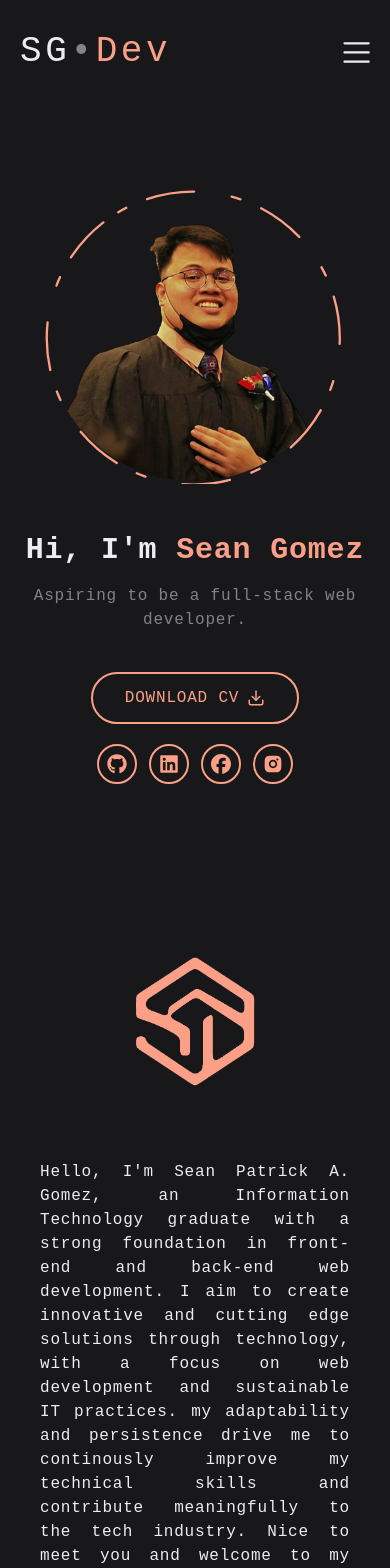
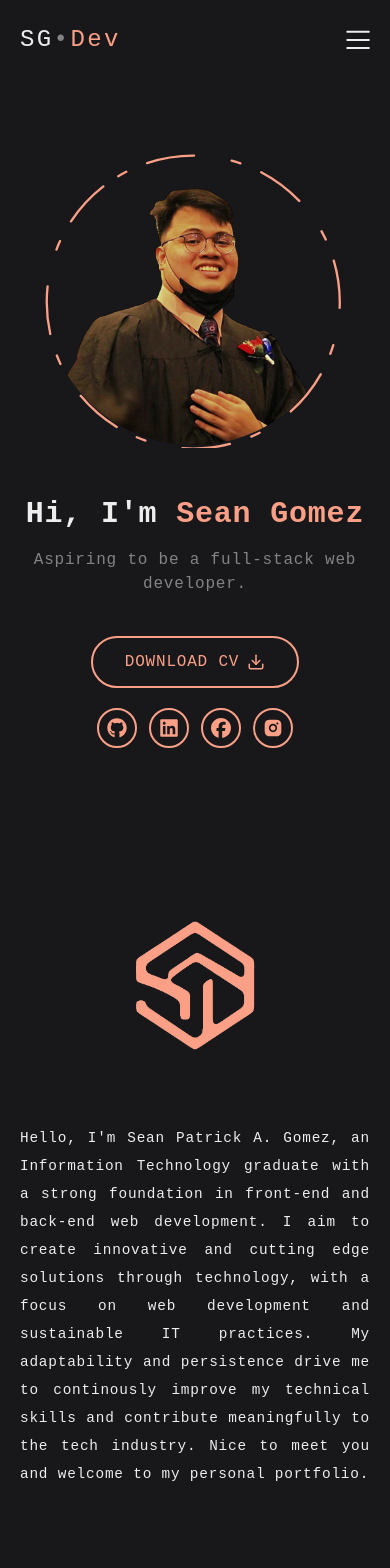
Before and after one commit to SeanGmz/seanportfolio, a Next.js app in the folder my-portfolio/: page / in a window 390 px wide. Shown: the top 1568 px of the page. Built offline with nearby package versions, Linux system fonts and the light colour scheme.

Commit message:
fixed typography for all the sections and adjusted mobile view margins and icon sizes

```diff
--- a/my-portfolio/app/sections/background.tsx
+++ b/my-portfolio/app/sections/background.tsx
@@ -37,16 +37,16 @@ const Background = () => {
     return (
       <div
         id="background"
-        className="flex flex-col pt-32 text-center lg:text-start lg:h-[80%]"
+        className="flex flex-col pt-32 text-center lg:text-start lg:h-[80%] xl:mx-0 mx-5 xl:px-32"
       >
-        <div className="xl:px-32 md:px-14 md:mx-3 lg:px-20 pb-10">
+        <div className="pb-10">
           <h1 className="xl:text-4xl sm:text-4xl text-2xl text-center lg:text-start">
             My <span className="text-accent"> Education </span>
           </h1>
         </div>
-        <div className="flex flex-col lg:flex-row justify-between md:px-14 xl:px-32 lg:px-20 md:mx-3 px-0 mx-5">
-          <div className="lg:w-4/12 xl:mb-0 mb-10 md:text-base text-sm md:mr-5 text-center lg:text-start text-fore/70">
-            <p>
+        <div className="flex flex-col lg:flex-row justify-between px-0">
+          <div className="lg:w-4/12 lg:mb-0 mb-10 md:text-base text-sm md:mr-5 text-center lg:text-start">
+            <p className="leading-7 text-fore">
               Throughout my academic journey, I have developed a strong
               foundation in technology, programming, and system design,
               complemented by practical experience in projects that address
@@ -54,7 +54,7 @@ const Background = () => {
             </p>
           </div>
           <ScrollArea className="lg:pr-4 lg:w-8/12 group">
-            <div className="grid grid-cols-1 xl:grid-cols-2 gap-5 lg:max-h-[285px] pt-1">
+            <div className="grid grid-cols-1 xl:grid-cols-2 gap-5 pt-1 lg:max-h-[290px]">
               {education.map((ed, index) => (
                 <div
                   className="bg-secondary rounded-xl xl:rounded-xl  text-xs h-[180px] md:h-[130px] flex flex-col justify-center items-center lg:items-start px-6 leading-5 transition ease-in-out hover:-translate-y-1 duration-300 hover:bg-fore/10"
@@ -86,15 +86,15 @@ const Background = () => {
 
   const WorkBg = () => {
     return (
-      <div className="flex flex-col py-28 justify-center text-center lg:text-start lg:h-[80%]">
-        <div className="xl:px-32 md:px-14 md:mx-3 lg:px-20 pb-10">
+      <div className="flex flex-col py-28 justify-center text-center lg:text-start lg:h-[80%] xl:mx-0 mx-5 xl:px-32">
+        <div className="md:mx-0 pb-10">
           <h1 className="xl:text-4xl sm:text-4xl text-2xl text-center lg:text-start">
             My <span className="text-accent"> Experience </span>
           </h1>
         </div>
-        <div className="flex flex-col lg:flex-row justify-between md:px-14 xl:px-32 md:mx-3 lg:px-20 px-0 mx-5">
-          <div className="lg:w-4/12 xl:mb-0 mb-10 md:text-base text-sm md:mr-5 text-center lg:text-start text-fore/70">
-            <p>
+        <div className="flex flex-col lg:flex-row justify-between md:mx-0 px-0">
+          <div className="lg:w-4/12 lg:mb-0 mb-10 md:text-base text-sm md:mr-5 text-center lg:text-start text-fore">
+            <p className="leading-7">
               Utilizing my sets of technical and skills and knowledge in
               practical settings. I have engaged in projects and
               responsibilities, building a strong professional foundation in the
--- a/my-portfolio/app/sections/contact.tsx
+++ b/my-portfolio/app/sections/contact.tsx
@@ -26,10 +26,10 @@ const contact = () => {
 
   return (
     <div id="contact" className="mx-auto">
-      <div className="flex flex-col lg:flex-row gap-[30px] justify-center items-center md:px-32 my-36">
+      <div className="flex flex-col lg:flex-row gap-[30px] justify-around items-center md:px-32 my-36 ">
         <div className="xl:h-[550px] flex flex-col justify-center items-center lg:w-5/12 backdrop-blur-2xl rounded-xl bg-opacity-50 z-10">
           <h3 className=" px-3 text-2xl w-full text-accent pt-10"> Have something in mind? </h3>
-          <p className=" px-3 mt-5 mb-7 text-sm md:text-base">
+          <p className=" px-3 mt-5 mb-7 text-sm md:text-base text-fore !leading-7">
             Feel free to reach out if you have feedback,
             inquiries, or just want to say hello. Together, we can create
             something impactful and innovative. Your thoughts and ideas are
@@ -52,7 +52,7 @@ const contact = () => {
             })}
           </ul>
         </div>
-        <div className="xl:h-full w-full px-5 lg:px-0 lg:w-6/12">
+        <div className="xl:h-full w-full px-10 lg:px-0 lg:w-6/12">
           <ContactForm />
         </div>
       </div>
--- a/my-portfolio/app/sections/geninfo.tsx
+++ b/my-portfolio/app/sections/geninfo.tsx
@@ -99,13 +99,13 @@ const BriefInfo = () => {
           />
         </div>
       </div>
-      <div className="w-full px-10 xl:px-20 text-justify xl:text-left lg:text-base py-10 xl:py-0">
-        <p>
+      <div className="w-full px-5 md:px-10 xl:px-20 text-justify md:text-base text-[0.90rem] py-10 xl:py-0">
+        <p className="leading-7">
           Hello, I'm Sean Patrick A. Gomez, an Information Technology graduate
           with a strong foundation in front-end and back-end web development. I
           aim to create innovative and cutting edge solutions through
           technology, with a focus on web development and sustainable IT
-          practices. my adaptability and persistence drive me to continously
+          practices. My adaptability and persistence drive me to continously
           improve my technical skills and contribute meaningfully to the tech
           industry. Nice to meet you and welcome to my personal portfolio.
         </p>
--- a/my-portfolio/app/sections/projects.tsx
+++ b/my-portfolio/app/sections/projects.tsx
@@ -78,7 +78,7 @@ const Projects = () => {
               <span className="text-xs md:text-sm text-fore py-2 italic">
                 {work.type}
               </span>
-              <p className="text-xs md:text-sm text-fore/70 py-3">
+              <p className="text-xs md:text-sm text-fore/70 py-3 !leading-6">
                 {work.description}
               </p>
 
--- a/my-portfolio/components/elements/experience.tsx
+++ b/my-portfolio/components/elements/experience.tsx
@@ -46,7 +46,7 @@ export const WorkExperience = () => {
           <div
             className={`${
               clickedIndex === null
-                ? "grid grid-cols-1 xl:grid-cols-2 gap-5 md:max-h-[290px] "
+                ? "grid grid-cols-1 xl:grid-cols-2 gap-5 lg:max-h-[290px] "
                 : "grid-cols-1 md:h-auto"
             } pt-1`}
           >
--- a/my-portfolio/components/navigation/nav.tsx
+++ b/my-portfolio/components/navigation/nav.tsx
@@ -38,7 +38,7 @@ const Navbar = () => {
     return (
       <Sheet open={isOpen} onOpenChange={ setIsOpen }>
         <SheetTrigger className="flex justify-center items-center">
-          <SlMenu className=" text-[27px]" />
+          <SlMenu className="text-2xl sm:text-3xl md:text-4xl" />
         </SheetTrigger>
         <SheetTitle className="hidden">Quick Navigation</SheetTitle>
         <SheetDescription className="hidden">Click on the links to navigate</SheetDescription>
@@ -68,10 +68,10 @@ const Navbar = () => {
   };
 
   return (
-    <div className="text-fore py-8  xl:px-36 lg:px-30 md:px-20 px-5">
+    <div className="text-fore py-3 mt-3 md:py-8 md:mt-0  xl:px-36 lg:px-30 md:px-20 px-5">
       <div className="mx-auto flex justify-between items-center">
         <Link href="/">
-          <h1 className="text-4xl tracking-widest"> SG<span className="text-[#ededed]/50">&bull;</span><span className="text-accent">Dev</span></h1>
+          <h1 className="text-2xl sm:text-3xl md:text-4xl tracking-widest"> SG<span className="text-[#ededed]/50">&bull;</span><span className="text-accent">Dev</span></h1>
         </Link>
 
         <div className="hidden lg:flex items-center gap-5 text-sm">
--- a/my-portfolio/components/ui/sheet.tsx
+++ b/my-portfolio/components/ui/sheet.tsx
@@ -66,7 +66,7 @@ const SheetContent = React.forwardRef<
       {...props}
     >
       <SheetPrimitive.Close className="absolute right-8 top-8 transition-opacity outline-none">
-        <TfiClose className="text-[27px] text-fore/50"  />
+        <TfiClose className="text-2xl sm:text-3xl md:text-4xl text-fore/50"  />
         <span className="sr-only">Close</span>
       </SheetPrimitive.Close>
       {children}
```
